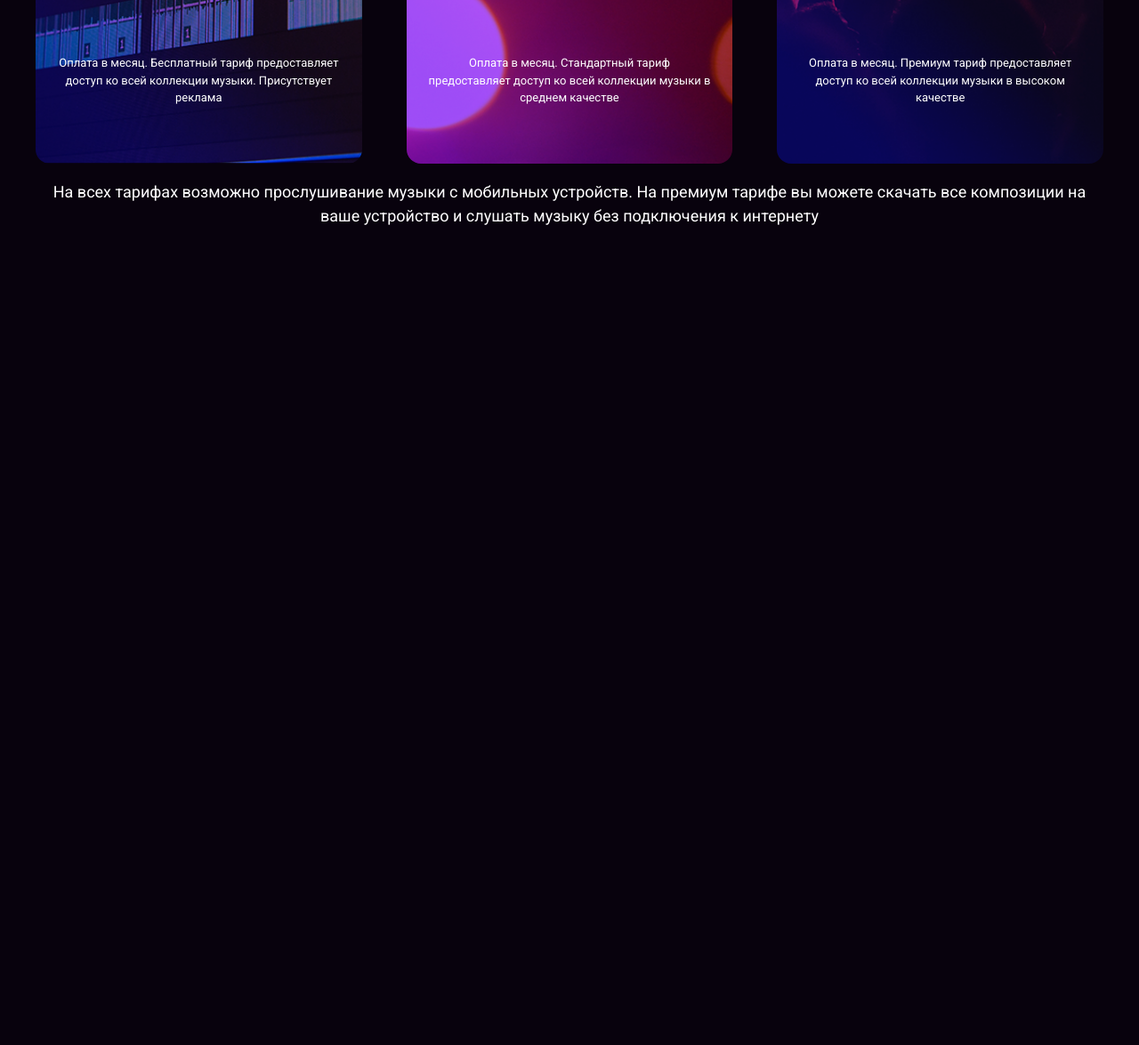
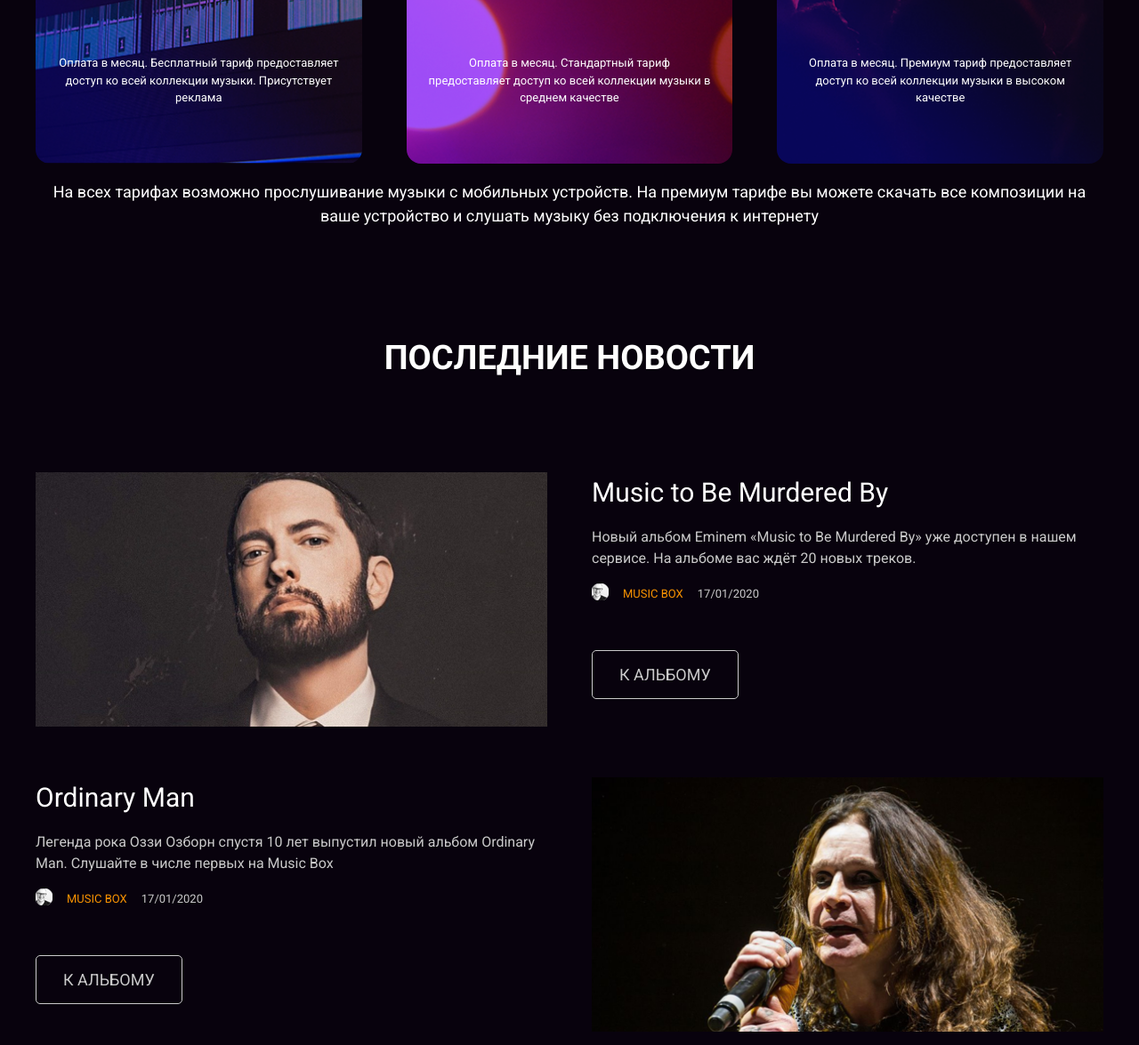
Before and after one commit to agapovk/layout-designer-project-lvl2, a plain HTML site: page src/index.html in a window 1280 px wide. Shown: the part 1396-2571 px from the top of the page at 89% size. Before the commit the page ends 1670 px from the top, so only its background shows below. Drawn offline with Linux system fonts and the light colour scheme.

Commit message:
third section

```diff
--- a/src/index.html
+++ b/src/index.html
@@ -63,5 +63,48 @@
             <p>На всех тарифах возможно прослушивание музыки с мобильных устройств. На премиум тарифе вы можете скачать все композиции на ваше устройство и слушать музыку без подключения к интернету</p>
         </div>
     </section>
+    <section id="page-news">
+        <div class="container-main">
+            <h2>Последние новости</h2>
+            <div class="news-item">
+                <div>
+                    <img src="../src/images/Music to Be Murdered By.png" alt="Music to Be Murdered By">
+                </div>
+                <div>
+                    <div class="news-body">
+                        <h3>Music to Be Murdered By</h3>
+                        <p>Новый альбом Eminem «Music to Be Murdered By» уже доступен в нашем сервисе. На альбоме вас ждёт 20 новых треков.</p>
+                    </div>
+                    <div class="news-footer">
+                        <div class="news-author">
+                            <span class="avatar"><img src="../src/images/avatar.png" alt="avatar"></span>
+                            <span class="category">Music box</span>
+                            <span class="date">17/01/2020</span>
+                        </div>
+                        <a href="#" class="btn btn-gray">К альбому</a>
+                    </div>
+                </div>
+            </div>
+            <div class="news-item reverese">
+                <div>
+                    <img src="../src/images/Ordinary Man.png" alt="Ordinary Man">
+                </div>
+                <div>
+                    <div class="news-body">
+                        <h3>Ordinary Man</h3>
+                        <p>Легенда рока Оззи Озборн спустя 10 лет выпустил новый альбом Ordinary Man. Слушайте в числе первых на Music Box</p>
+                    </div>
+                    <div class="news-footer">
+                        <div class="news-author">
+                            <span class="avatar"><img src="../src/images/avatar.png" alt="avatar"></span>
+                            <span class="category">Music box</span>
+                            <span class="date">17/01/2020</span>
+                        </div>
+                        <a href="#" class="btn btn-gray">К альбому</a>
+                    </div>
+                </div>
+            </div>
+        </div>
+    </section>
 </body>
 </html>
--- /dev/null
+++ b/src/scss/_page-news.scss
@@ -0,0 +1,73 @@
+#page-news {
+  .container-main {
+    display: flex;
+    flex-direction: column;
+    gap: 50px;
+  }
+}
+
+.news-item {
+  display: flex;
+  gap: 50px;
+  text-align: left;
+  & div {
+    flex: 1 1 50%;
+  }
+  & img {
+    width: 100%;
+  }
+}
+
+.reverese {
+  flex-direction: row-reverse;
+}
+
+.news-body {
+  color: #cacaca;
+  font-size: 16px;
+  line-height: 24px;
+
+  & h3 {
+    margin: 0;
+    font-size: 30px;
+    line-height: 45px;
+    text-transform: none;
+  }
+}
+.btn-gray {
+  padding: 16px 30px;
+  border: #cacaca 1px solid;
+  color: #cacaca;
+
+  &:hover {
+    color: #fff;
+    border-color: #fff;
+  }
+}
+
+.news-author {
+  display: flex;
+  gap: 16px;
+  align-items: center;
+  text-transform: uppercase;
+  margin-bottom: 64px;
+  font-size: 13px;
+  line-height: 20px;
+  .avatar {
+  }
+  .category {
+    color: #f89202;
+  }
+  .date {
+    color: #cacaca;
+  }
+}
+
+@media (max-width: 1240px) {
+}
+
+@media (max-width: 800px) {
+  .news-item {
+    flex-direction: column;
+  }
+}
--- a/src/scss/_page-pricing.scss
+++ b/src/scss/_page-pricing.scss
@@ -1,17 +1,3 @@
-#page-pricing {
-  .container-main {
-    max-width: 1200px;
-    margin: 0 auto;
-    padding: 100px 0 0 0;
-    text-align: center;
-  }
-
-  & h2 {
-    margin: 0 0 50px 0;
-    padding: 0;
-  }
-}
-
 .price-grid {
   display: grid;
   grid-template-columns: 1fr 1fr 1fr;
@@ -64,7 +50,6 @@
 .btn-white {
   display: block;
   border: 1px solid#fff;
-  text-decoration: none;
 
   &:hover {
     border-color: #cacaca;
@@ -78,11 +63,6 @@
 }
 
 @media (max-width: 1240px) {
-  #page-pricing {
-    .container-main {
-      padding: 100px 20px 0 20px;
-    }
-  }
 }
 
 @media (max-width: 800px) {
--- a/src/scss/_variables.scss
+++ b/src/scss/_variables.scss
@@ -46,6 +46,18 @@ ul {
   margin: 0 auto;
 }
 
+.container-main {
+  max-width: 1200px;
+  margin: 0 auto;
+  padding: 100px 0 0 0;
+  text-align: center;
+
+  & h2 {
+    margin: 0 0 50px 0;
+    padding: 0;
+  }
+}
+
 .text-align-center {
   text-align: center;
 }
@@ -60,6 +72,7 @@ input {
   border-radius: 5px;
   color: #fff;
   text-transform: uppercase;
+  text-decoration: none;
 }
 
 @media (max-width: 900px) {
@@ -79,3 +92,8 @@ input {
     padding: 250px 20px;
   }
 }
+@media (max-width: 1240px) {
+  .container-main {
+    padding: 100px 20px 0 20px;
+  }
+}
--- a/src/scss/app.scss
+++ b/src/scss/app.scss
@@ -2,3 +2,4 @@
 @import "./general";
 @import "./header";
 @import "./page-pricing";
+@import "./page-news";
```
Also changed, not shown: src/css/app.css, 1 other file.
